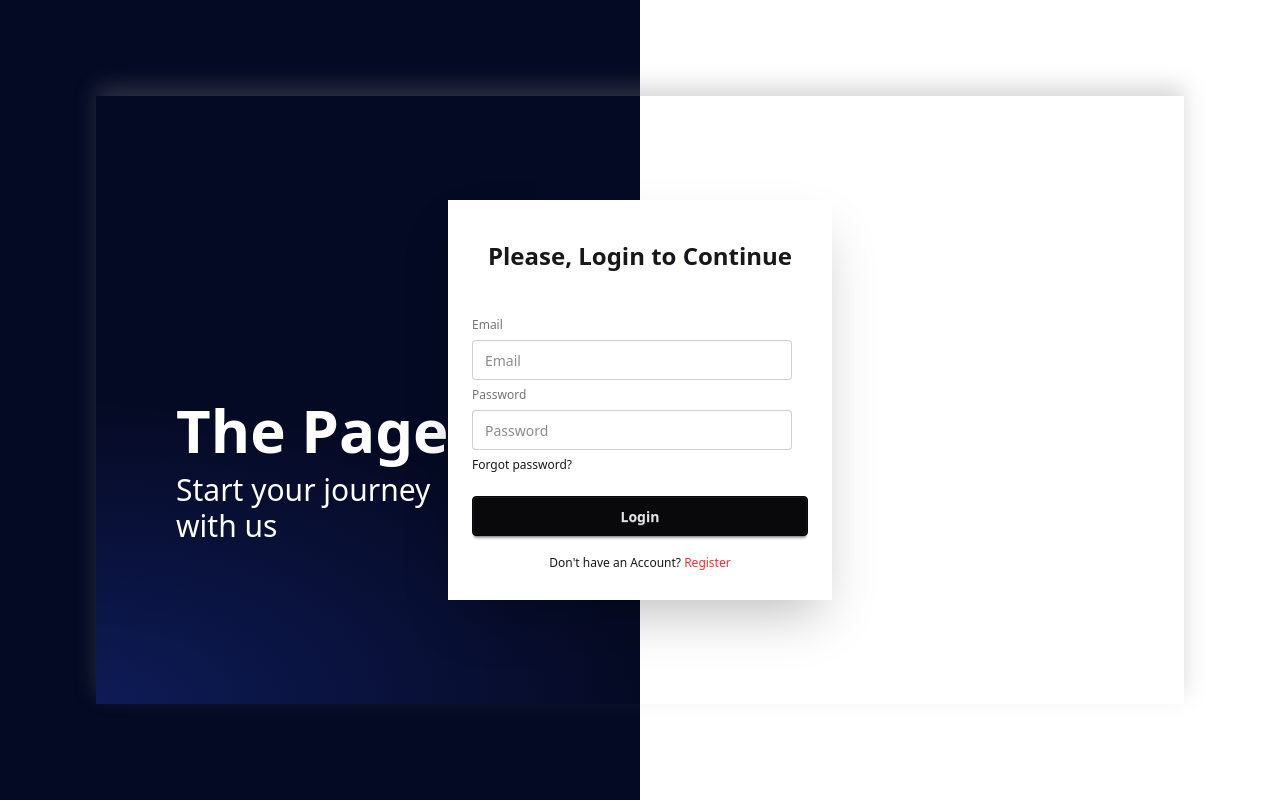
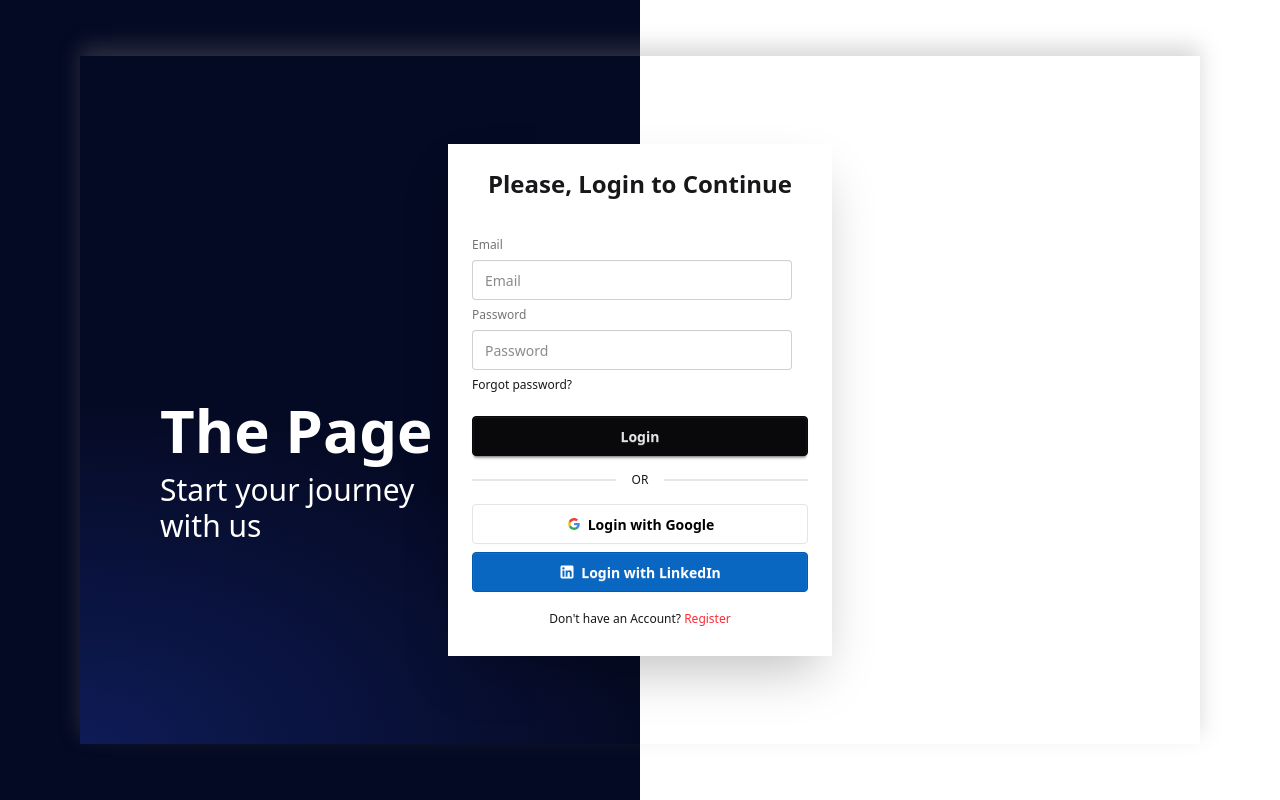
Before and after one commit to ArnavHD/job-center, a React (Vite) app: page /auth/login in a window 1280 px wide. Built offline with nearby package versions, Linux system fonts and the light colour scheme; no server answers.

Commit message:
Fire base set up done, creating user done

```diff
--- a/package.json
+++ b/package.json
@@ -11,6 +11,7 @@
   },
   "dependencies": {
     "@tailwindcss/vite": "^4.1.18",
+    "firebase": "^12.8.0",
     "react": "^19.2.0",
     "react-dom": "^19.2.0",
     "react-fast-marquee": "^1.6.5",
--- a/src/Components/Navbar/Navbar.jsx
+++ b/src/Components/Navbar/Navbar.jsx
@@ -1,9 +1,12 @@
-import React from 'react';
+import React, { use } from 'react';
 import { NavLink } from 'react-router';
+import { AuthContext } from '../../Provider/AuthProvider';
 
 const Navbar = () => {
+  const {user} = use(AuthContext);
     return (
       <div className="navbar bg-black border-none flex justify-between">
+        <div className='text-white'>{user && user.email}</div>
         <div className="navbar-start">
           <div className="dropdown">
             <div tabIndex={0} role="button" className="btn btn-ghost lg:hidden">
@@ -76,7 +79,9 @@ const Navbar = () => {
                 </NavLink>
               </div>
               <div className="">
-                <a className="btn">Register</a>
+                <NavLink to={"/auth/register"} className="btn">
+                  Register
+                </NavLink>
               </div>
             </div>
           </div>
--- a/src/Components/NewsOutLooks/NewsOutLooks.jsx
+++ b/src/Components/NewsOutLooks/NewsOutLooks.jsx
@@ -1,11 +1,19 @@
-import React from 'react';
-import { NavLink, useLoaderData } from 'react-router';
+import React, { useState } from "react";
+import { FaChevronDown, FaChevronUp } from "react-icons/fa";
+import { NavLink, useLoaderData } from "react-router";
 
 const NewsOutLooks = () => {
+  const [showAll, setShowAll] = useState(false);
+
+  const handleShow = () => {
+    setShowAll(!showAll);
+    console.log(showAll);
+  };
 
   const data = useLoaderData();
   console.log(data);
 
+  const visibleItems = showAll ?data : data.slice(0,6);
 
   return (
     <div className=" mt-15">
@@ -15,7 +23,7 @@ const NewsOutLooks = () => {
       </p>
 
       <div className="grid lg:grid-cols-3 text-center lg:mx-32 gap-5 mt-10">
-          {data.map((company) => (
+        {visibleItems.map((company) => (
           <div
             key={company.id}
             className={
@@ -42,6 +50,19 @@ const NewsOutLooks = () => {
           </div>
         ))}
       </div>
+      <div className="flex justify-center mt-10">
+        <button onClick={handleShow} className="btn ">
+          {showAll ? (
+            <div className="flex items-center justify-center gap-2">
+              <span>Show less</span> <FaChevronUp />
+            </div>
+          ) : (
+            <div className="flex items-center justify-center gap-2">
+              <span>Show more</span> <FaChevronDown />
+            </div>
+          )}
+        </button>
+      </div>
     </div>
   );
 };
--- /dev/null
+++ b/src/Firebase/firebase.config.js
@@ -0,0 +1,18 @@
+// Import the functions you need from the SDKs you need
+import { initializeApp } from "firebase/app";
+// TODO: Add SDKs for Firebase products that you want to use
+// https://firebase.google.com/docs/web/setup#available-libraries
+
+// Your web app's Firebase configuration
+const firebaseConfig = {
+  apiKey:import.meta.env.VITE_apiKey,
+  authDomain:import.meta.env.VITE_authDomain,
+  projectId:import.meta.env.VITE_projectId,
+  storageBucket:import.meta.env.VITE_storageBucket,
+  messagingSenderId:import.meta.env.VITE_messagingSenderId,
+  appId:import.meta.env.VITE_appId,
+};
+
+// Initialize Firebase
+const app = initializeApp(firebaseConfig);
+export default app;
--- a/src/Layouts/AuthLayout.jsx
+++ b/src/Layouts/AuthLayout.jsx
@@ -10,7 +10,7 @@ const AuthLayout = () => {
 
       {/* bg-radial-[at_0%_100%] from-[rgb(14,27,86)] to-transparent to-40%  */}
       <main>
-        <div className="bg-radial-[at_0%_100%] from-[rgb(14,27,86)] to-transparent to-35% flex justify-between items-center absolute inset-0 m-24   shadow-[0_-10px_20px_rgba(128,128,128,0.3)] ">
+        <div className="bg-radial-[at_0%_100%] from-[rgb(14,27,86)] to-transparent to-35% flex justify-between items-center absolute inset-0 my-14 mx-20 shadow-[0_-10px_20px_rgba(128,128,128,0.3)] ">
           <div className="sm:hidden lg:flex lg:flex-col lg:ml-20 lg:gap-3 lg:mt-36">
             <h1 className="text-white text-6xl font-bold">The Page To</h1>
             <h3 className="text-white text-3xl">
--- a/src/Pages/Login.jsx
+++ b/src/Pages/Login.jsx
@@ -6,7 +6,7 @@ const Login = () => {
       <div className="flex justify-center items-center absolute inset-0">
         <div className="card bg-base-100 w-full max-w-sm shrink-0 shadow-2xl rounded-none">
           <div className="card-body">
-            <h1 className="text-2xl text-center font-bold mt-4 mb-8">
+            <h1 className="text-2xl text-center font-bold mb-6">
               Please, Login to Continue
             </h1>
             <fieldset className="fieldset">
@@ -17,10 +17,65 @@ const Login = () => {
               <div>
                 <a className="link link-hover">Forgot password?</a>
               </div>
-              <button className="btn btn-neutral mt-4">Login</button>
+              <div className="flex w-full flex-col">
+                <button className="btn btn-neutral mt-4">Login</button>
+                <div className="divider">OR</div>
+                <button className="btn bg-white mb-2 text-black border-[#e5e5e5]">
+                  <svg
+                    aria-label="Google logo"
+                    width="16"
+                    height="16"
+                    xmlns="http://www.w3.org/2000/svg"
+                    viewBox="0 0 512 512"
+                  >
+                    <g>
+                      <path d="m0 0H512V512H0" fill="#fff"></path>
+                      <path
+                        fill="#34a853"
+                        d="M153 292c30 82 118 95 171 60h62v48A192 192 0 0190 341"
+                      ></path>
+                      <path
+                        fill="#4285f4"
+                        d="m386 400a140 175 0 0053-179H260v74h102q-7 37-38 57"
+                      ></path>
+                      <path
+                        fill="#fbbc02"
+                        d="m90 341a208 200 0 010-171l63 49q-12 37 0 73"
+                      ></path>
+                      <path
+                        fill="#ea4335"
+                        d="m153 219c22-69 116-109 179-50l55-54c-78-75-230-72-297 55"
+                      ></path>
+                    </g>
+                  </svg>
+                  Login with Google
+                </button>
+                <button className="btn bg-[#0967C2] text-white border-[#0059b3]">
+                  <svg
+                    aria-label="LinkedIn logo"
+                    width="16"
+                    height="16"
+                    xmlns="http://www.w3.org/2000/svg"
+                    viewBox="0 0 32 32"
+                  >
+                    <path
+                      fill="white"
+                      d="M26.111,3H5.889c-1.595,0-2.889,1.293-2.889,2.889V26.111c0,1.595,1.293,2.889,2.889,2.889H26.111c1.595,0,2.889-1.293,2.889-2.889V5.889c0-1.595-1.293-2.889-2.889-2.889ZM10.861,25.389h-3.877V12.87h3.877v12.519Zm-1.957-14.158c-1.267,0-2.293-1.034-2.293-2.31s1.026-2.31,2.293-2.31,2.292,1.034,2.292,2.31-1.026,2.31-2.292,2.31Zm16.485,14.158h-3.858v-6.571c0-1.802-.685-2.809-2.111-2.809-1.551,0-2.362,1.048-2.362,2.809v6.571h-3.718V12.87h3.718v1.686s1.118-2.069,3.775-2.069,4.556,1.621,4.556,4.975v7.926Z"
+                      fillRule="evenodd"
+                    ></path>
+                  </svg>
+                  Login with LinkedIn
+                </button>
+              </div>
+
               <p className="mt-3 text-center">
                 Don't have an Account?{" "}
-                <Link to={"/auth/register"} className="text-red-500 hover:underline">Register</Link>
+                <Link
+                  to={"/auth/register"}
+                  className="text-red-500 hover:underline"
+                >
+                  Register
+                </Link>
               </p>
             </fieldset>
           </div>
--- a/src/Pages/Register.jsx
+++ b/src/Pages/Register.jsx
@@ -1,27 +1,52 @@
-import React from 'react';
+import React, { use } from 'react';
 import { Link } from 'react-router';
+import { AuthContext } from '../Provider/AuthProvider';
 
 const Register = () => {
+
+    const {createUser, setUser} = use(AuthContext);
+
+    const handleRegister = (e)=>{
+        e.preventDefault();
+        console.log(e.target);
+        const form = e.target;
+        const name = form.name.value;
+        const email = form.email.value;
+        const password = form.password.value;
+        const url = form.url.value;
+        console.log(name, email, password, url);
+        createUser(email, password)
+          .then((result) => {
+            const user = result.user;
+            // console.log(user);
+            setUser(user);
+          })
+          .catch((error) => {
+            const errorCode = error.code;
+            const errorMessage = error.message;
+            alert(errorMessage, errorCode);
+          });
+    }
     return (
       <div className="flex justify-center items-center absolute inset-0">
         <div className="card bg-base-100 w-full max-w-sm shrink-0 shadow-2xl rounded-none">
-          <div className="card-body">
-            <h1 className="text-2xl text-center font-bold mt-4 mb-8">
+          <form onSubmit={handleRegister} className="card-body">
+            <h1 className="text-2xl text-center font-bold  mb-6">
               Please, Register to Continue
             </h1>
             <fieldset className="fieldset">
               <label className="label">Your Name</label>
-              <input type="email" className="input" placeholder="Name" />
+              <input name='name' type="text" className="input" placeholder="Name" required/>
               <label className="label">Your Photo URL</label>
-              <input type="email" className="input" placeholder="Photo URL" />
+              <input name='url' type="text" className="input" placeholder="Photo URL" required/>
               <label className="label">Email</label>
-              <input type="email" className="input" placeholder="Email" />
+              <input name='email' type="email" className="input" placeholder="Email" required/>
               <label className="label">Password</label>
-              <input type="password" className="input" placeholder="Password" />
+              <input name='password' type="password" className="input" placeholder="Password" required/>
               <div>
                 <a className="link link-hover">Forgot password?</a>
               </div>
-              <button className="btn btn-neutral mt-4">Login</button>
+              <button type='submit' className="btn btn-neutral mt-4">Register</button>
               <p className="mt-3 text-center">
                 Already have an Account?{" "}
                 <Link
@@ -32,7 +57,7 @@ const Register = () => {
                 </Link>
               </p>
             </fieldset>
-          </div>
+          </form>
         </div>
       </div>
     );
--- /dev/null
+++ b/src/Provider/AuthProvider.jsx
@@ -0,0 +1,34 @@
+import React, { createContext, useEffect, useState } from 'react';
+import app from '../Firebase/firebase.config';
+import { createUserWithEmailAndPassword, getAuth, onAuthStateChanged } from "firebase/auth";
+export const AuthContext = createContext();
+
+const auth = getAuth(app);
+const AuthProvider = ({children}) => {
+    const [user, setUser] = useState(null);
+
+    console.log(user);
+
+
+    const createUser=(email, password)=>{
+        return createUserWithEmailAndPassword(auth, email, password);
+    }
+
+    useEffect(()=>{
+        const unsubscribe = onAuthStateChanged(auth, (currentUser)=>{
+            setUser(currentUser);
+        });
+        return ()=>{
+            unsubscribe();
+        }
+    },[])
+
+    const authData = {
+        user,
+        setUser,
+        createUser,
+    }
+    return (<AuthContext value={authData}>{children}</AuthContext>);
+};
+
+export default AuthProvider;
```
Also changed, not shown: src/main.jsx (+13 -10 lines), 1 other file (tests, documents, lock files or other folders). Lines whose indentation alone changed are shown as unchanged.
